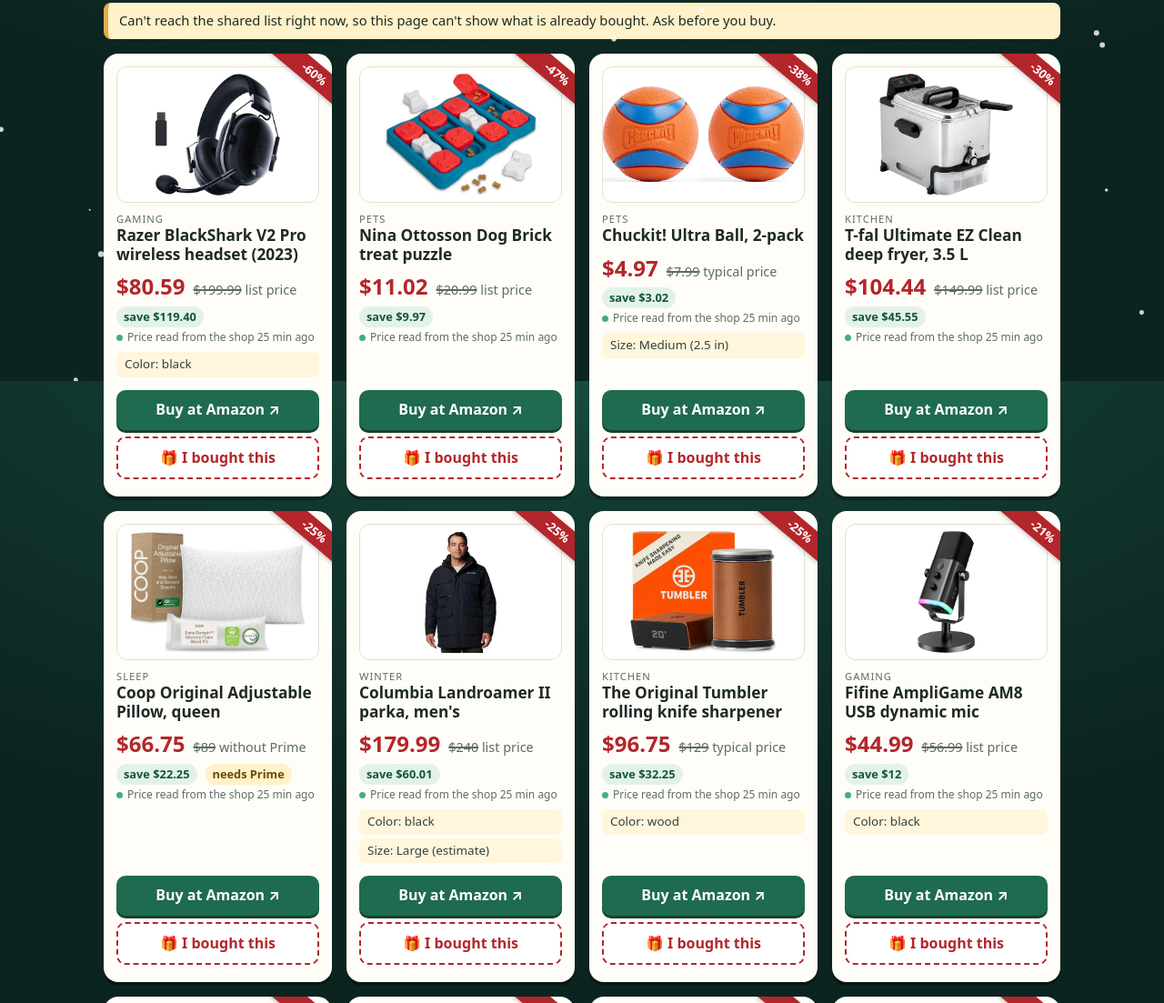
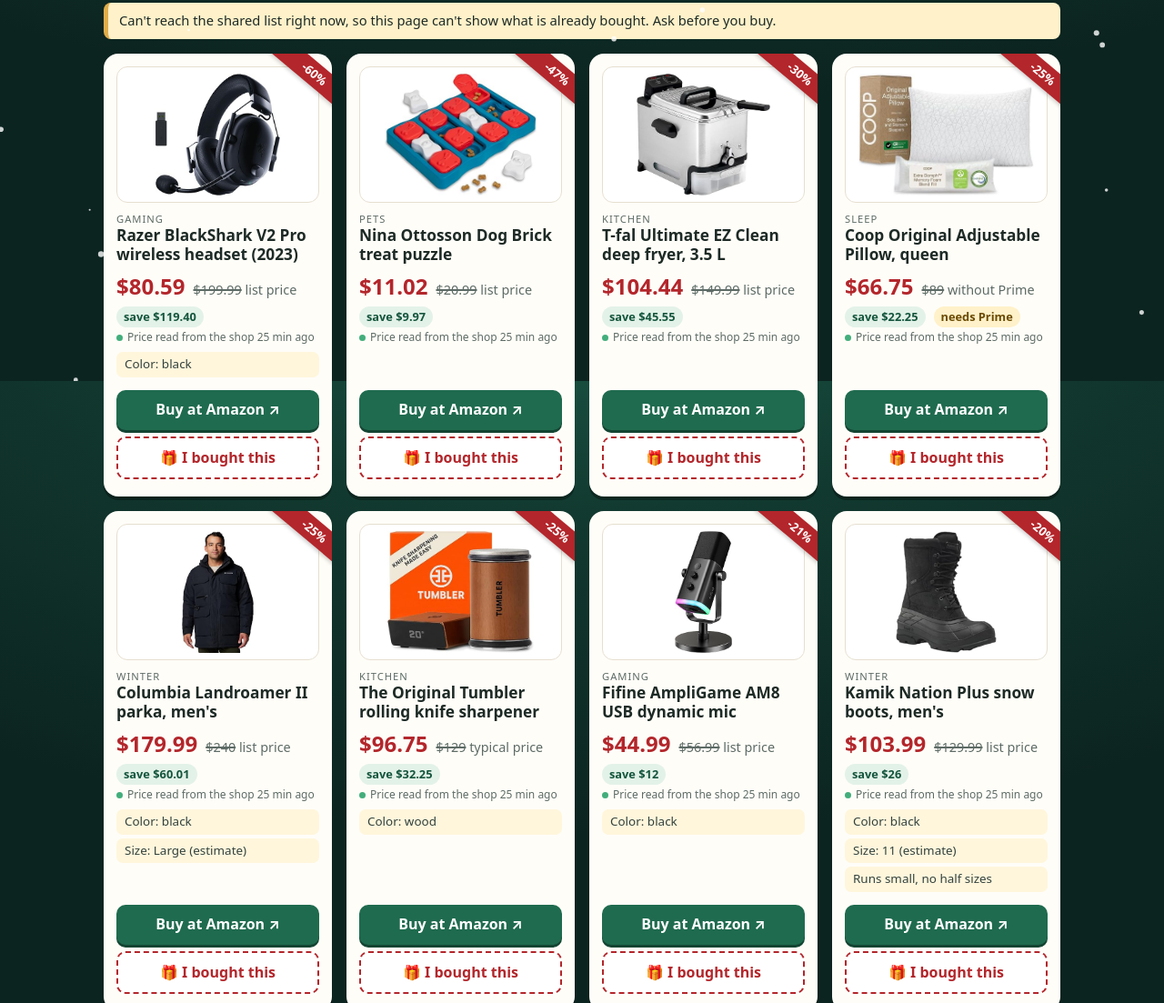
Before and after one commit to Kimikari/kimis-christmas-list, a plain HTML site: page index.html in a window 1280 px wide. Shown: the part 381-1484 px from the top of the page at 91% size. Drawn offline with Linux system fonts and the light colour scheme; no server answers.

Commit message:
Replace Cat Dancer, KONG Extreme and Chuckit balls with Jolly Egg herding toy

```diff
--- a/index.html
+++ b/index.html
@@ -266,12 +266,8 @@ const ITEMS = [
     price: 12.06, list: 13.99, tracked: true, shop: ["Amazon", A + "B0CLVQQ897"], tags: ["Color: black", "Size: S (chest 15 to 18 in)"] },
   { id: "pet-puzzle", cat: "Pets", name: "Nina Ottosson Dog Brick treat puzzle",
     price: 11.02, list: 20.99, tracked: true, shop: ["Amazon", A + "B0711Y9XTF"], tags: [] },
-  { id: "cat-dancer", cat: "Pets", name: "Cat Dancer 101 interactive cat toy",
-    price: 5.99, tracked: true, shop: ["Amazon", A + "B00Y7ZLE0Y"], tags: [] },
-  { id: "dog-kong", cat: "Pets", name: "KONG Extreme dog toy",
-    price: 12.96, tracked: true, shop: ["Amazon", A + "B000GUDZO2"], tags: ["Color: black", "Size: Medium"] },
-  { id: "dog-ball", cat: "Pets", name: "Chuckit! Ultra Ball, 2-pack",
-    price: 4.97, list: 7.99, listLabel: "typical", tracked: true, shop: ["Amazon", A + "B000F4AVPA"], tags: ["Size: Medium (2.5 in)"] },
+  { id: "dog-egg", cat: "Pets", name: "Jolly Pets Jolly Egg herding dog toy",
+    price: 13.99, tracked: true, shop: ["Amazon", A + "B005AFHOZE"], tags: ["Color: yellow", "Size: Medium (8 in)"] },
 ];
 const BASE_DATE = Date.parse("2026-11-26T08:50:00Z");   // when the prices above were read from the shops
 const PRICES_URL = "https://raw.githubusercontent.com/Kimikari/kimis-christmas-list/data/prices.json";
--- a/tools/prices.mjs
+++ b/tools/prices.mjs
@@ -27,9 +27,7 @@ const TRACKED = {
   "cat-tree": { asin: "B09YLP5F38" },
   "cat-harness": { asin: "B0CLVQQ897" },
   "pet-puzzle": { asin: "B0711Y9XTF" },
-  "cat-dancer": { asin: "B00Y7ZLE0Y" },
-  "dog-kong": { asin: "B000GUDZO2" },
-  "dog-ball": { asin: "B000F4AVPA" },
+  "dog-egg": { asin: "B005AFHOZE" },
 };
 
 const sleep = ms => new Promise(r => setTimeout(r, ms));
```
Also changed, not shown: img/cat-dancer.jpg (deleted), img/dog-ball.jpg (deleted), img/dog-egg.jpg (added), img/dog-kong.jpg (deleted).
